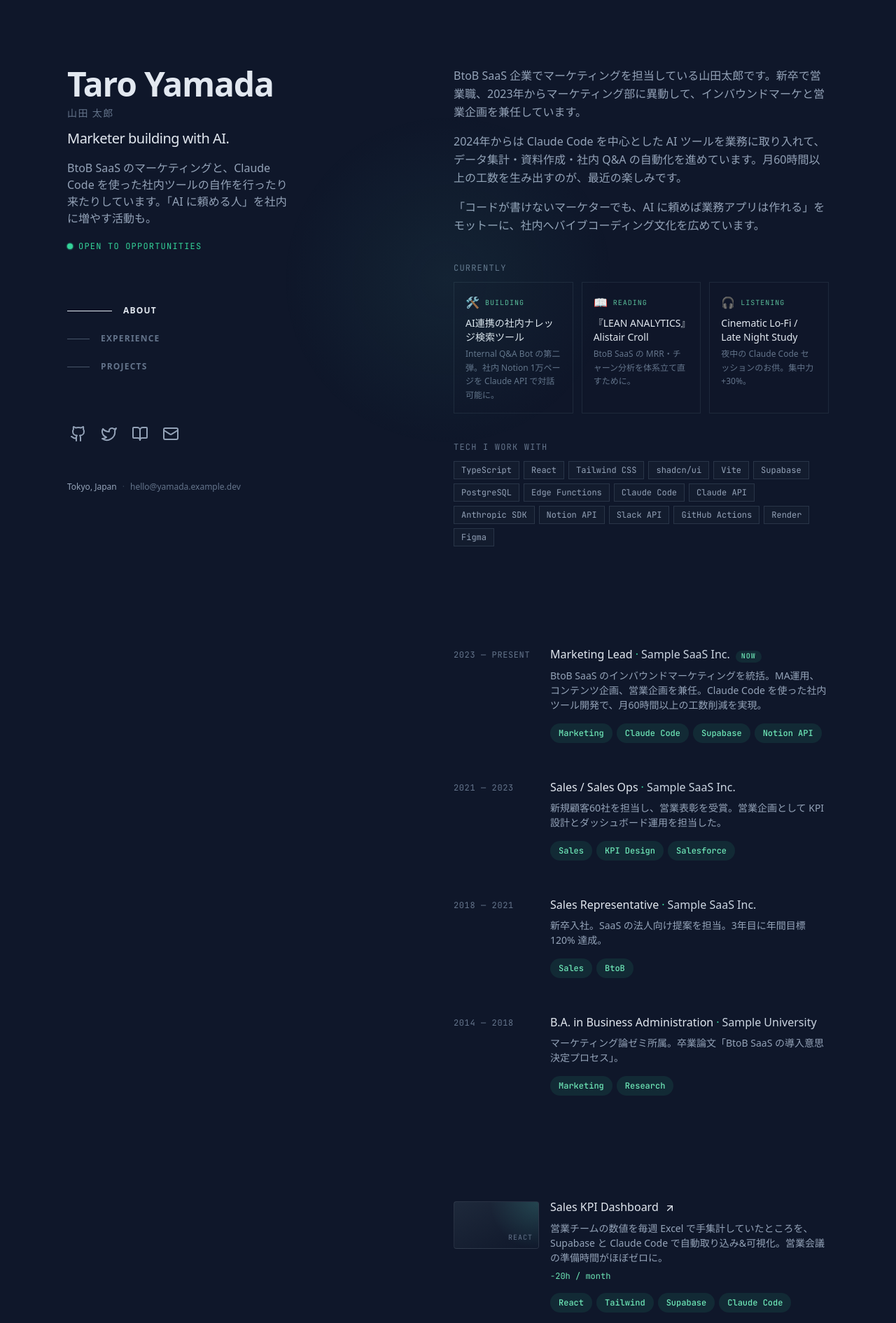
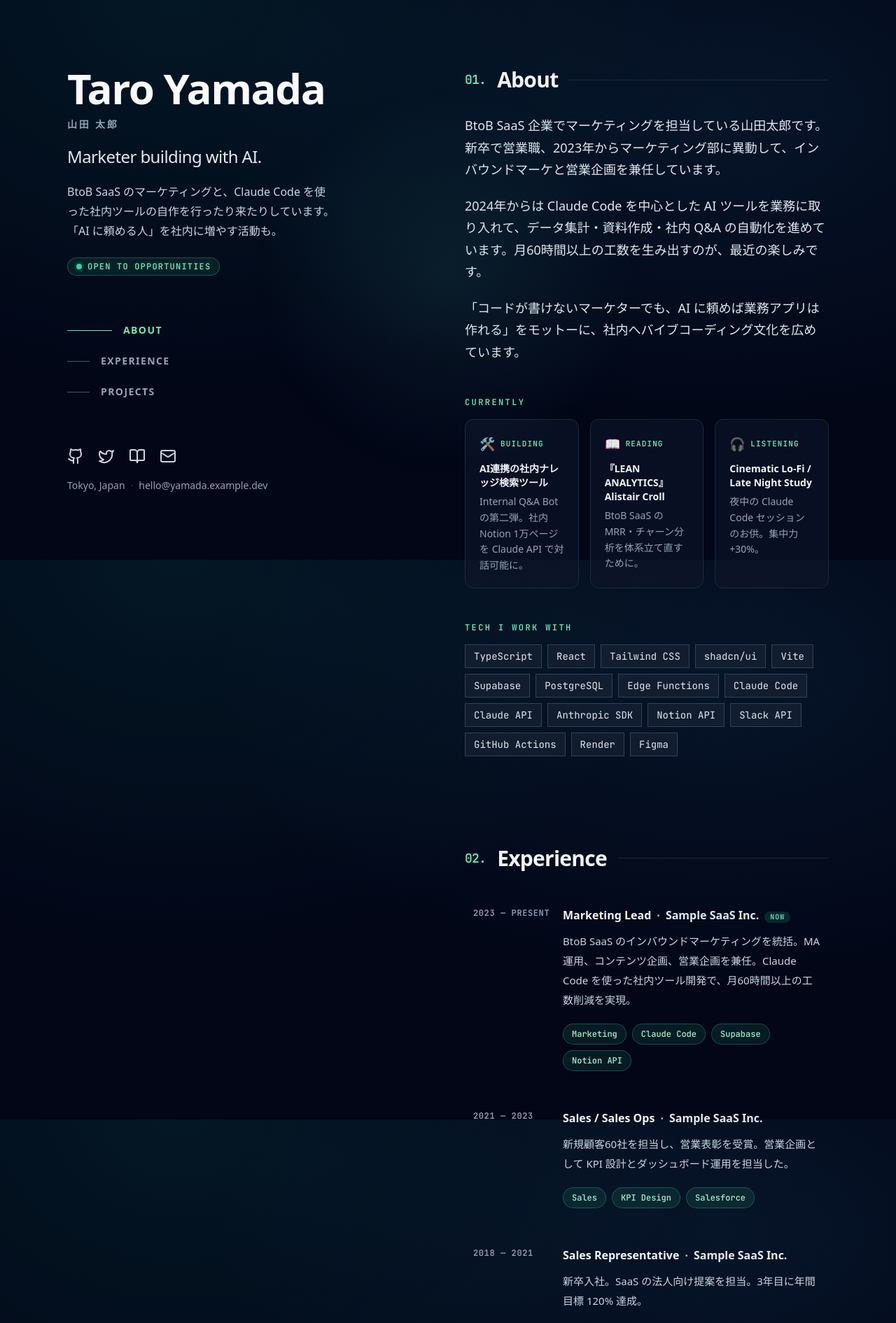
Before and after one commit to ZETTAI-INC/pull-practice, a React (Vite) app in the folder my-profile/: page / in a window 1280 px wide. Shown: the top 1891 px of the page at 70% size. Built offline with nearby package versions, Linux system fonts and the light colour scheme.

Commit message:
my-profile の視認性を底上げ — 配色コントラスト強化・本文text-base化・セクション見出し常時表示・余白増

```diff
--- a/my-profile/src/App.tsx
+++ b/my-profile/src/App.tsx
@@ -21,7 +21,7 @@ export default function App() {
     <div className="relative">
       <div id="spotlight" aria-hidden className="spotlight" />
       <div className="mx-auto min-h-screen max-w-screen-xl px-6 py-12 font-sans md:px-12 md:py-20 lg:px-24 lg:py-0">
-        <div className="lg:flex lg:justify-between lg:gap-4">
+        <div className="lg:flex lg:justify-between lg:gap-12">
           <Sidebar />
           <Main />
         </div>
@@ -36,19 +36,19 @@ function Sidebar() {
   return (
     <header className="lg:sticky lg:top-0 lg:flex lg:max-h-screen lg:w-1/2 lg:flex-col lg:justify-between lg:py-24">
       <div>
-        <h1 className="text-4xl font-bold tracking-tight text-slate-200 sm:text-5xl">
+        <h1 className="text-5xl font-extrabold tracking-tight text-slate-50 sm:text-6xl">
           {profile.nameEn}
         </h1>
-        <p className="mt-2 text-sm font-medium uppercase tracking-widest text-slate-500">
+        <p className="mt-3 text-sm font-semibold uppercase tracking-[0.2em] text-slate-400">
           {profile.nameJa}
         </p>
-        <h2 className="mt-3 text-lg font-medium tracking-tight text-slate-200 sm:text-xl">
+        <h2 className="mt-5 text-xl font-medium tracking-tight text-slate-200 sm:text-2xl">
           {profile.role}
         </h2>
-        <p className="mt-4 max-w-xs leading-normal text-slate-400">{profile.tagline}</p>
+        <p className="mt-5 max-w-sm text-base leading-7 text-slate-300">{profile.tagline}</p>
 
         {profile.available && (
-          <p className="mt-5 flex items-center gap-2 text-xs font-mono uppercase tracking-widest text-emerald-400">
+          <p className="mt-6 inline-flex items-center gap-2 rounded-full border border-emerald-400/30 bg-emerald-400/10 px-3 py-1 text-xs font-mono font-semibold uppercase tracking-widest text-emerald-300">
             <span className="relative flex h-2 w-2">
               <span className="absolute inline-flex h-full w-full animate-ping rounded-full bg-emerald-400/60" />
               <span className="relative inline-flex h-2 w-2 rounded-full bg-emerald-400" />
@@ -58,7 +58,7 @@ function Sidebar() {
         )}
 
         <nav className="nav hidden lg:block" aria-label="In-page jump links">
-          <ul className="mt-16 w-max">
+          <ul className="mt-14 w-max">
             {navSections.map((section) => {
               const isActive = activeId === section.id
               return (
@@ -71,16 +71,16 @@ function Sidebar() {
                       className={
                         'mr-4 inline-block h-px transition-all motion-reduce:transition-none ' +
                         (isActive
-                          ? 'w-16 bg-slate-200'
+                          ? 'w-16 bg-emerald-300'
                           : 'w-8 bg-slate-600 group-hover:w-16 group-hover:bg-slate-200 group-focus-visible:w-16 group-focus-visible:bg-slate-200')
                       }
                     />
                     <span
                       className={
-                        'text-xs font-bold uppercase tracking-widest transition-colors ' +
+                        'text-sm font-bold uppercase tracking-widest transition-colors ' +
                         (isActive
-                          ? 'text-slate-200'
-                          : 'text-slate-500 group-hover:text-slate-200 group-focus-visible:text-slate-200')
+                          ? 'text-emerald-300'
+                          : 'text-slate-400 group-hover:text-slate-100 group-focus-visible:text-slate-100')
                       }
                     >
                       {section.label}
@@ -93,13 +93,14 @@ function Sidebar() {
         </nav>
       </div>
 
-      <ul className="ml-1 mt-8 flex items-center gap-5" aria-label="Social media">
+      <div className="mt-10 lg:mt-0">
+        <ul className="flex items-center gap-5" aria-label="Social media">
           {links.map((link) => {
             const Icon = iconByName[link.icon]
             return (
               <li key={link.label}>
                 <a
-                className="block text-slate-400 transition-colors hover:text-slate-200"
+                  className="block text-slate-300 transition-colors hover:text-emerald-300"
                   href={link.href}
                   aria-label={link.label}
                 >
@@ -110,66 +111,58 @@ function Sidebar() {
           })}
         </ul>
 
-      <p className="mt-6 hidden text-xs text-slate-500 lg:block">
-        <span className="text-slate-400">{profile.location}</span>
+        <p className="mt-5 text-sm text-slate-400">
+          <span>{profile.location}</span>
           <span className="mx-2 text-slate-700">·</span>
-        <a
-          href={`mailto:${profile.email}`}
-          className="hover:text-emerald-400"
-        >
+          <a href={`mailto:${profile.email}`} className="hover:text-emerald-300">
             {profile.email}
           </a>
         </p>
+      </div>
     </header>
   )
 }
 
 function Main() {
   return (
-    <main id="content" className="pt-24 lg:w-1/2 lg:py-24">
+    <main id="content" className="pt-20 lg:w-1/2 lg:py-24">
       <Section id="about" number="01" label="About">
-        <div className="space-y-4 text-slate-400">
+        <div className="space-y-5 text-lg leading-8 text-slate-200">
           {about.map((paragraph, i) => (
-            <p key={i} className="leading-relaxed">
-              {paragraph}
-            </p>
+            <p key={i}>{paragraph}</p>
           ))}
         </div>
 
-        <div className="mt-10">
-          <p className="font-mono text-xs uppercase tracking-widest text-slate-500">
-            Currently
-          </p>
-          <ul className="mt-3 grid gap-3 sm:grid-cols-3">
+        <div className="mt-12">
+          <SubHeading>Currently</SubHeading>
+          <ul className="mt-4 grid gap-4 sm:grid-cols-3">
             {currently.map((item) => (
               <li
                 key={item.label}
-                className="group rounded-lg border border-slate-800 bg-slate-900/40 p-4 transition-colors hover:border-emerald-400/30"
+                className="group rounded-xl border border-slate-800 bg-slate-900/60 p-5 transition-colors hover:border-emerald-400/40 hover:bg-slate-900"
               >
                 <div className="flex items-center gap-2">
-                  <span className="text-base" aria-hidden>
+                  <span className="text-lg" aria-hidden>
                     {item.icon}
                   </span>
-                  <span className="font-mono text-[10px] uppercase tracking-widest text-emerald-300/80">
+                  <span className="font-mono text-[11px] font-semibold uppercase tracking-widest text-emerald-300">
                     {item.label}
                   </span>
                 </div>
-                <p className="mt-2 text-sm font-medium text-slate-200">{item.primary}</p>
-                <p className="mt-1 text-xs leading-relaxed text-slate-500">{item.secondary}</p>
+                <p className="mt-3 text-sm font-semibold text-slate-100">{item.primary}</p>
+                <p className="mt-1.5 text-sm leading-relaxed text-slate-400">{item.secondary}</p>
               </li>
             ))}
           </ul>
         </div>
 
-        <div className="mt-10">
-          <p className="font-mono text-xs uppercase tracking-widest text-slate-500">
-            Tech I work with
-          </p>
-          <ul className="mt-3 flex flex-wrap gap-1.5">
+        <div className="mt-12">
+          <SubHeading>Tech I work with</SubHeading>
+          <ul className="mt-4 flex flex-wrap gap-2">
             {techStack.map((tech) => (
               <li
                 key={tech}
-                className="rounded-md border border-slate-700/70 bg-slate-800/30 px-2.5 py-1 text-xs font-mono text-slate-400 transition-colors hover:border-emerald-400/40 hover:text-emerald-300"
+                className="rounded-md border border-slate-700 bg-slate-800/50 px-3 py-1.5 text-sm font-mono text-slate-200 transition-colors hover:border-emerald-400/60 hover:bg-emerald-400/10 hover:text-emerald-200"
               >
                 {tech}
               </li>
@@ -179,7 +172,7 @@ function Main() {
       </Section>
 
       <Section id="experience" number="02" label="Experience">
-        <ol className="group/list">
+        <ol className="group/list -mx-2">
           {timeline.map((entry, i) => (
             <ExperienceItem key={i} entry={entry} />
           ))}
@@ -187,20 +180,18 @@ function Main() {
       </Section>
 
       <Section id="projects" number="03" label="Selected Projects">
-        <ul className="group/list">
+        <ul className="group/list -mx-2">
           {projects.map((project, i) => (
             <ProjectItem key={i} project={project} />
           ))}
         </ul>
         <div className="mt-12">
-          <p className="font-mono text-xs uppercase tracking-widest text-slate-500">
-            Certifications
-          </p>
-          <ul className="mt-3 flex flex-wrap gap-2">
+          <SubHeading>Certifications</SubHeading>
+          <ul className="mt-4 flex flex-wrap gap-2">
             {certifications.map((cert) => (
               <li
                 key={cert}
-                className="rounded-full bg-emerald-400/10 px-3 py-1 text-xs font-medium leading-5 text-emerald-300"
+                className="rounded-full border border-emerald-400/40 bg-emerald-400/15 px-3.5 py-1.5 text-sm font-medium leading-6 text-emerald-200"
               >
                 {cert}
               </li>
@@ -211,12 +202,12 @@ function Main() {
 
       <CtaCallout />
 
-      <footer className="mt-16 max-w-md pb-16 text-sm text-slate-500">
+      <footer className="mt-20 max-w-md pb-16 text-sm leading-relaxed text-slate-400">
         <p>
-          Built with React + Tailwind. Inspired by the layout of{' '}
+          Built with React + Tailwind. Inspired by{' '}
           <a
             href="https://v4.brittanychiang.com"
-            className="font-medium text-slate-400 hover:text-emerald-400"
+            className="font-medium text-slate-200 underline-offset-4 hover:text-emerald-300 hover:underline"
           >
             brittanychiang.com (v4)
           </a>
@@ -245,11 +236,12 @@ function Section({
       id={id}
       ref={ref}
       aria-label={label}
-      className="reveal mb-16 scroll-mt-16 md:mb-24 lg:mb-36 lg:scroll-mt-24"
+      className="reveal mb-24 scroll-mt-16 md:mb-32 lg:scroll-mt-24"
     >
-      <div className="sticky top-0 z-20 -mx-6 mb-4 w-screen bg-slate-900/75 px-6 py-5 backdrop-blur md:-mx-12 md:px-12 lg:sr-only lg:relative lg:top-auto lg:mx-auto lg:w-full lg:px-0 lg:py-0 lg:opacity-0">
-        <h2 className="text-sm font-bold uppercase tracking-widest text-slate-200 lg:sr-only">
-          <span className="font-mono text-emerald-400">{number}.</span> {label}
+      <div className="sticky top-0 z-20 -mx-6 mb-8 bg-slate-950/85 px-6 py-4 backdrop-blur md:-mx-12 md:px-12 lg:relative lg:top-auto lg:mx-0 lg:bg-transparent lg:px-0 lg:py-0 lg:backdrop-blur-none">
+        <h2 className="section-heading">
+          <span className="font-mono text-base text-emerald-300 md:text-lg">{number}.</span>
+          <span>{label}</span>
         </h2>
       </div>
       {children}
@@ -257,34 +249,42 @@ function Section({
   )
 }
 
+function SubHeading({ children }: { children: React.ReactNode }) {
+  return (
+    <p className="font-mono text-xs font-semibold uppercase tracking-[0.2em] text-emerald-300">
+      {children}
+    </p>
+  )
+}
+
 function ExperienceItem({ entry }: { entry: import('@/data/profile').TimelineEntry }) {
   return (
-    <li className="mb-12">
-      <div className="group relative grid pb-1 transition-all sm:grid-cols-8 sm:gap-8 md:gap-4 lg:hover:!opacity-100 lg:group-hover/list:opacity-50">
-        <div className="absolute -inset-x-4 -inset-y-4 z-0 hidden rounded-md transition motion-reduce:transition-none lg:-inset-x-6 lg:block lg:group-hover:bg-slate-800/50 lg:group-hover:shadow-[inset_0_1px_0_0_rgba(148,163,184,0.1)] lg:group-hover:drop-shadow-lg" />
-        <header className="z-10 mb-2 mt-1 text-xs font-mono uppercase tracking-wider text-slate-500 sm:col-span-2">
+    <li className="mb-4">
+      <div className="group relative grid gap-3 rounded-xl px-2 py-5 transition-all sm:grid-cols-8 sm:gap-6 sm:px-3 md:gap-4 lg:px-5 lg:hover:!opacity-100 lg:group-hover/list:opacity-50">
+        <div className="absolute inset-0 z-0 hidden rounded-xl border border-transparent transition motion-reduce:transition-none lg:block lg:group-hover:border-slate-700 lg:group-hover:bg-slate-800/40 lg:group-hover:shadow-[inset_0_1px_0_0_rgba(148,163,184,0.1)] lg:group-hover:drop-shadow-lg" />
+        <header className="z-10 mb-1 text-xs font-mono font-semibold uppercase tracking-wider text-slate-400 sm:col-span-2">
           {entry.period}
         </header>
         <div className="z-10 sm:col-span-6">
-          <h3 className="font-medium leading-snug text-slate-200">
-            <span className="inline-flex items-baseline font-medium leading-tight text-slate-200">
-              {entry.title}
-              <span className="px-1 text-emerald-400" aria-hidden>
+          <h3 className="text-base font-semibold leading-snug text-slate-100">
+            <span className="inline-flex flex-wrap items-baseline gap-x-2 leading-tight">
+              <span>{entry.title}</span>
+              <span className="text-emerald-300" aria-hidden>
                 ·
               </span>
-              <span className="text-slate-300">{entry.org}</span>
+              <span className="text-slate-200">{entry.org}</span>
               {entry.current && (
-                <span className="ml-2 rounded-full bg-emerald-400/10 px-2 py-0.5 text-[10px] font-mono uppercase tracking-widest text-emerald-300">
+                <span className="rounded-full bg-emerald-400/15 px-2 py-0.5 text-[10px] font-mono font-semibold uppercase tracking-widest text-emerald-300">
                   Now
                 </span>
               )}
             </span>
           </h3>
-          <p className="mt-2 text-sm leading-normal text-slate-400">{entry.detail}</p>
-          <ul className="mt-2 flex flex-wrap" aria-label="Related technologies">
+          <p className="mt-3 text-[15px] leading-7 text-slate-300">{entry.detail}</p>
+          <ul className="mt-3 flex flex-wrap" aria-label="Related technologies">
             {entry.tags.map((tag) => (
-              <li key={tag} className="mr-1.5 mt-2">
-                <div className="flex items-center rounded-full bg-emerald-400/10 px-3 py-1 text-xs font-mono font-medium leading-5 text-emerald-300">
+              <li key={tag} className="mr-2 mt-2">
+                <div className="rounded-full border border-emerald-400/30 bg-emerald-400/10 px-3 py-1 text-xs font-mono font-medium leading-5 text-emerald-200">
                   {tag}
                 </div>
               </li>
@@ -298,14 +298,14 @@ function ExperienceItem({ entry }: { entry: import('@/data/profile').TimelineEnt
 
 function ProjectItem({ project }: { project: import('@/data/profile').Project }) {
   return (
-    <li className="mb-12">
-      <div className="group relative grid gap-4 pb-1 transition-all sm:grid-cols-8 sm:gap-8 md:gap-4 lg:hover:!opacity-100 lg:group-hover/list:opacity-50">
-        <div className="absolute -inset-x-4 -inset-y-4 z-0 hidden rounded-md transition motion-reduce:transition-none lg:-inset-x-6 lg:block lg:group-hover:bg-slate-800/50 lg:group-hover:shadow-[inset_0_1px_0_0_rgba(148,163,184,0.1)] lg:group-hover:drop-shadow-lg" />
+    <li className="mb-4">
+      <div className="group relative grid gap-4 rounded-xl px-2 py-5 transition-all sm:grid-cols-8 sm:gap-6 sm:px-3 md:gap-4 lg:px-5 lg:hover:!opacity-100 lg:group-hover/list:opacity-50">
+        <div className="absolute inset-0 z-0 hidden rounded-xl border border-transparent transition motion-reduce:transition-none lg:block lg:group-hover:border-slate-700 lg:group-hover:bg-slate-800/40 lg:group-hover:shadow-[inset_0_1px_0_0_rgba(148,163,184,0.1)] lg:group-hover:drop-shadow-lg" />
 
         <div className="z-10 sm:order-2 sm:col-span-6">
           <h3>
             <a
-              className="inline-flex items-baseline font-medium leading-tight text-slate-200 transition-colors hover:text-emerald-400 focus-visible:text-emerald-400"
+              className="inline-flex items-baseline text-base font-semibold leading-tight text-slate-100 transition-colors hover:text-emerald-300 focus-visible:text-emerald-300"
               href={project.href ?? '#'}
               aria-label={project.title}
             >
@@ -318,12 +318,14 @@ function ProjectItem({ project }: { project: import('@/data/profile').Project })
               </span>
             </a>
           </h3>
-          <p className="mt-2 text-sm leading-normal text-slate-400">{project.desc}</p>
-          <p className="mt-2 font-mono text-xs text-emerald-300">{project.impact}</p>
-          <ul className="mt-2 flex flex-wrap" aria-label="Technologies used">
+          <p className="mt-3 text-[15px] leading-7 text-slate-300">{project.desc}</p>
+          <p className="mt-3 inline-block rounded-md bg-emerald-400/15 px-2 py-0.5 font-mono text-xs font-semibold text-emerald-200">
+            {project.impact}
+          </p>
+          <ul className="mt-3 flex flex-wrap" aria-label="Technologies used">
             {project.tags.map((tag) => (
-              <li key={tag} className="mr-1.5 mt-2">
-                <div className="flex items-center rounded-full bg-emerald-400/10 px-3 py-1 text-xs font-mono font-medium leading-5 text-emerald-300">
+              <li key={tag} className="mr-2 mt-2">
+                <div className="rounded-full border border-emerald-400/30 bg-emerald-400/10 px-3 py-1 text-xs font-mono font-medium leading-5 text-emerald-200">
                   {tag}
                 </div>
               </li>
@@ -332,9 +334,9 @@ function ProjectItem({ project }: { project: import('@/data/profile').Project })
         </div>
 
         <div className="z-10 mt-1 hidden sm:order-1 sm:col-span-2 sm:block">
-          <div className="relative aspect-video w-full overflow-hidden rounded border border-slate-200/10 bg-gradient-to-br from-slate-800 to-slate-900 transition group-hover:border-emerald-400/40">
-            <div className="absolute inset-0 bg-[radial-gradient(circle_at_top_right,rgba(94,234,212,0.18),transparent_50%)]" />
-            <div className="absolute bottom-2 right-2 font-mono text-[10px] uppercase tracking-widest text-slate-500 group-hover:text-emerald-300">
+          <div className="relative aspect-video w-full overflow-hidden rounded-lg border border-slate-700 bg-gradient-to-br from-slate-800 to-slate-900 transition group-hover:border-emerald-400/40">
+            <div className="absolute inset-0 bg-[radial-gradient(circle_at_top_right,rgba(94,234,212,0.22),transparent_55%)]" />
+            <div className="absolute bottom-2 right-2 font-mono text-[10px] font-semibold uppercase tracking-widest text-slate-300 group-hover:text-emerald-200">
               {project.tags[0] ?? 'demo'}
             </div>
           </div>
@@ -351,22 +353,22 @@ function CtaCallout() {
     <section
       ref={ref}
       aria-label="Get in touch"
-      className="reveal mt-16 overflow-hidden rounded-xl border border-emerald-400/20 bg-emerald-400/5 p-8 md:p-10"
+      className="reveal mt-24 overflow-hidden rounded-2xl border border-emerald-400/30 bg-gradient-to-br from-emerald-400/10 via-slate-900/60 to-slate-900 p-8 md:p-10"
     >
-      <p className="font-mono text-xs uppercase tracking-widest text-emerald-300">
+      <p className="font-mono text-xs font-semibold uppercase tracking-[0.2em] text-emerald-300">
         {ctaSection.eyebrow}
       </p>
-      <h2 className="mt-3 text-2xl font-bold tracking-tight text-slate-100 md:text-3xl">
+      <h2 className="mt-3 text-3xl font-bold tracking-tight text-slate-50 md:text-4xl">
         {ctaSection.heading}
       </h2>
-      <p className="mt-4 max-w-xl text-sm leading-relaxed text-slate-300">{ctaSection.body}</p>
+      <p className="mt-5 max-w-xl text-base leading-7 text-slate-200">{ctaSection.body}</p>
       <a
         href={`mailto:${profile.email}`}
-        className="group mt-6 inline-flex items-center gap-2 rounded-md border border-emerald-400/40 bg-emerald-400/10 px-4 py-2 text-sm font-medium text-emerald-300 transition hover:border-emerald-400/70 hover:bg-emerald-400/20"
+        className="group mt-7 inline-flex items-center gap-2 rounded-lg border border-emerald-400/50 bg-emerald-400/15 px-5 py-3 text-base font-semibold text-emerald-200 transition hover:border-emerald-300 hover:bg-emerald-400/25 hover:text-emerald-100"
       >
-        <Mail className="h-4 w-4" />
+        <Mail className="h-5 w-5" />
         <span>{profile.email}</span>
-        <ArrowRight className="h-4 w-4 transition-transform group-hover:translate-x-1" />
+        <ArrowRight className="h-5 w-5 transition-transform group-hover:translate-x-1" />
       </a>
     </section>
   )
--- a/my-profile/src/index.css
+++ b/my-profile/src/index.css
@@ -1,4 +1,4 @@
-@import url('https://fonts.googleapis.com/css2?family=Inter:wght@400;500;600;700&family=JetBrains+Mono:wght@400;500&display=swap');
+@import url('https://fonts.googleapis.com/css2?family=Inter:wght@400;500;600;700;800&family=JetBrains+Mono:wght@400;500;600&display=swap');
 
 @tailwind base;
 @tailwind components;
@@ -15,17 +15,27 @@
   }
 
   body {
-    @apply bg-slate-900 text-slate-300 antialiased;
+    @apply bg-slate-950 text-slate-300 antialiased;
     font-family: 'Inter', -apple-system, BlinkMacSystemFont, 'Segoe UI', system-ui, sans-serif;
     font-feature-settings: 'cv02', 'cv03', 'cv04', 'cv11';
+    /* 上部に深みのあるグラデを敷いて立体感を出す */
+    background-image:
+      radial-gradient(at 20% 0%, rgba(13, 148, 136, 0.12) 0px, transparent 50%),
+      radial-gradient(at 80% 20%, rgba(56, 189, 248, 0.08) 0px, transparent 50%);
+    background-attachment: fixed;
   }
 
   ::selection {
-    @apply bg-emerald-400/30 text-slate-100;
+    @apply bg-emerald-400/30 text-slate-50;
   }
 
   a {
     @apply transition-colors;
+  }
+
+  /* リンクや本文に読みやすい行間 */
+  p {
+    line-height: 1.75;
   }
 }
 
@@ -38,8 +48,8 @@
     pointer-events: none;
     transition: background 0.12s ease-out;
     background: radial-gradient(
-      600px circle at var(--mouse-x) var(--mouse-y),
-      rgba(94, 234, 212, 0.06),
+      700px circle at var(--mouse-x) var(--mouse-y),
+      rgba(94, 234, 212, 0.08),
       transparent 40%
     );
   }
@@ -54,7 +64,8 @@
   .reveal {
     opacity: 0;
     transform: translateY(12px);
-    transition: opacity 0.7s cubic-bezier(0.16, 1, 0.3, 1), transform 0.7s cubic-bezier(0.16, 1, 0.3, 1);
+    transition: opacity 0.7s cubic-bezier(0.16, 1, 0.3, 1),
+      transform 0.7s cubic-bezier(0.16, 1, 0.3, 1);
   }
 
   .reveal.is-visible {
@@ -69,6 +80,15 @@
       transition: none;
     }
   }
+
+  /* セクション見出し（番号+ラベル）の装飾 */
+  .section-heading {
+    @apply flex items-center gap-4 text-2xl font-bold tracking-tight text-slate-100 md:text-3xl;
+  }
+  .section-heading::after {
+    content: '';
+    @apply hidden h-px flex-1 bg-slate-800 md:block;
+  }
 }
 
 @layer utilities {
```
Lines whose indentation alone changed are shown as unchanged.
